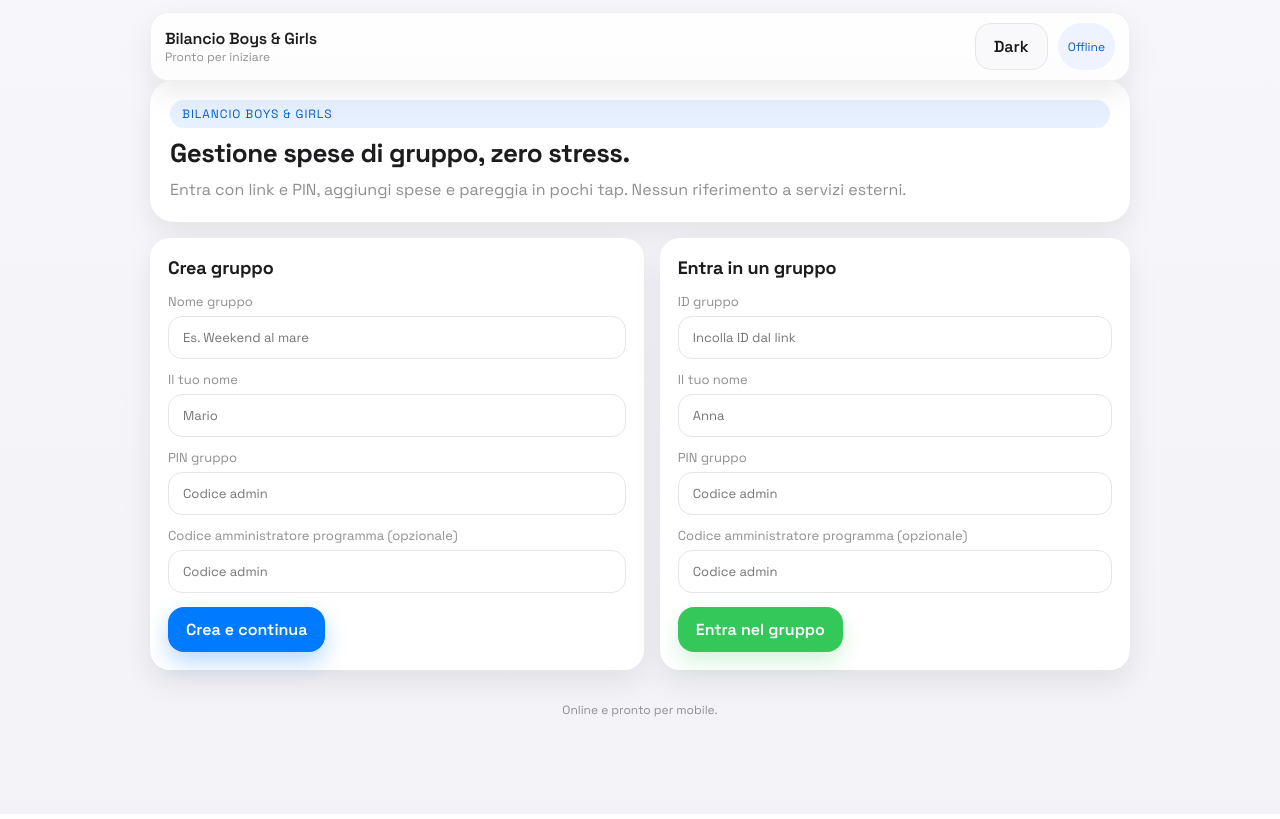
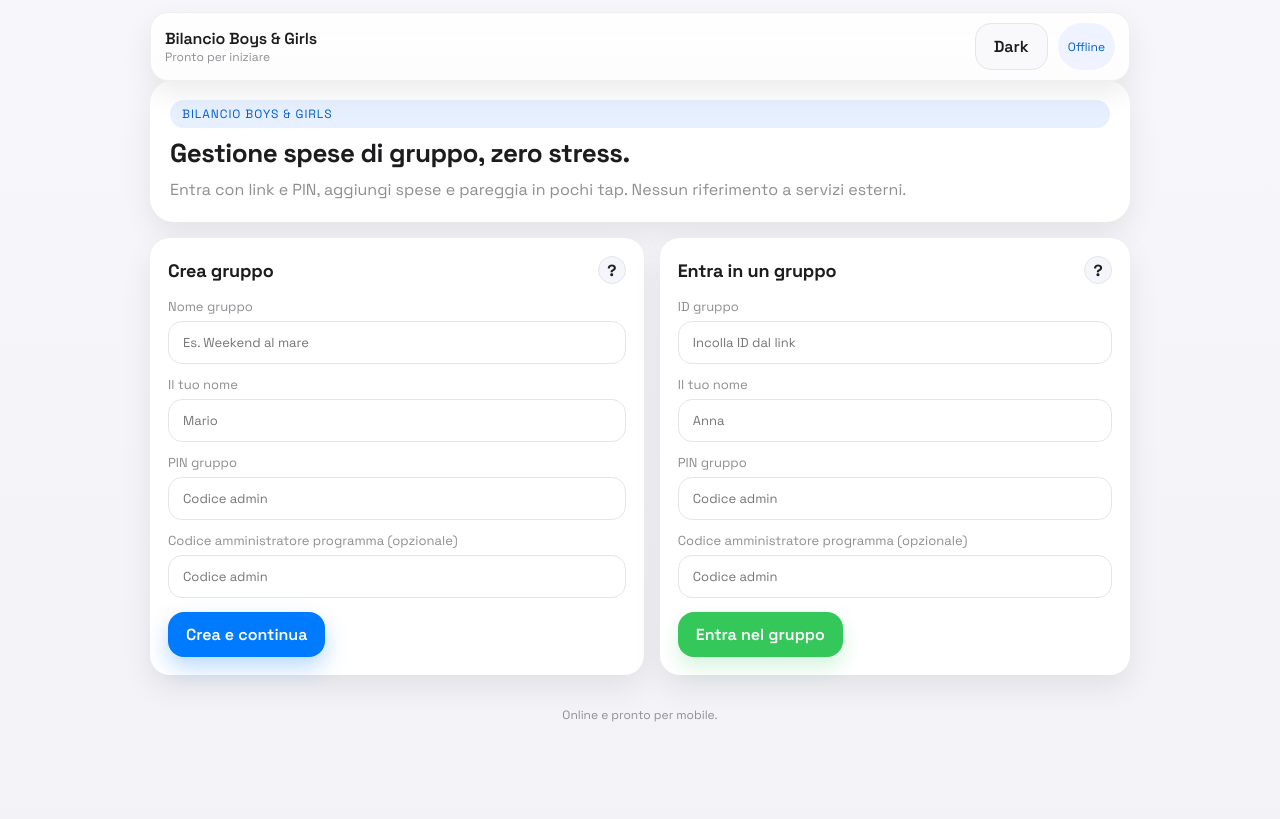
Before and after one commit to px95vhd4hp-cmyk/bilancio-boys-girls, a Next.js app: page / in a window 1280 px wide. Built offline with nearby package versions, Linux system fonts and the light colour scheme.

Commit message:
Add help buttons and advanced accordion

```diff
--- a/src/app/ClientApp.js
+++ b/src/app/ClientApp.js
@@ -671,6 +671,12 @@ export default function ClientApp() {
     }
   };
 
+  const handleHelp = (message) => {
+    if (typeof window !== "undefined") {
+      window.alert(message);
+    }
+  };
+
   return (
     <div className="page">
       <header className="ios-header">
@@ -706,7 +712,11 @@ export default function ClientApp() {
         {!session ? (
           <>
             <section className="panel">
-              <h2 className="panel-title">Crea gruppo</h2>
+              <SectionHeader
+                title="Crea gruppo"
+                help="Crea un nuovo gruppo e definisci il PIN di accesso."
+                onHelp={handleHelp}
+              />
               <div className="grid">
                 <label className="field">
                   Nome gruppo
@@ -763,7 +773,11 @@ export default function ClientApp() {
             </section>
 
             <section className="panel">
-              <h2 className="panel-title">Entra in un gruppo</h2>
+              <SectionHeader
+                title="Entra in un gruppo"
+                help="Inserisci ID gruppo, nome e PIN per accedere."
+                onHelp={handleHelp}
+              />
               <div className="grid">
                 <label className="field">
                   ID gruppo
@@ -882,9 +896,11 @@ export default function ClientApp() {
             </section>
 
             <section className="panel section" id="expense">
-              <h2 className="panel-title">
-                {editingExpenseId ? "Modifica spesa" : "Nuova spesa"}
-              </h2>
+              <SectionHeader
+                title={editingExpenseId ? "Modifica spesa" : "Nuova spesa"}
+                help="Inserisci titolo, importo e partecipanti. Le percentuali sono pesi."
+                onHelp={handleHelp}
+              />
               <div className="grid">
                 <label className="field">
                   Titolo
@@ -982,7 +998,11 @@ export default function ClientApp() {
             </section>
 
             <section className="panel section" id="expenses">
-              <h2 className="panel-title">Spese recenti</h2>
+              <SectionHeader
+                title="Spese recenti"
+                help="Elenco delle ultime spese registrate nel gruppo."
+                onHelp={handleHelp}
+              />
               <div className="list">
                 {expenses.length === 0 ? (
                   <div className="notice">Nessuna spesa registrata.</div>
@@ -1018,7 +1038,15 @@ export default function ClientApp() {
               </div>
             </section>
 
-            <section className="panel section" id="members">
+            <details className="accordion section" id="advanced">
+              <summary>Avanzate</summary>
+              <div className="advanced-grid">
+                <section className="panel section" id="members">
+                  <SectionHeader
+                    title="Membri del gruppo"
+                    help="Elenco dei partecipanti. Solo l'admin può modificarli."
+                    onHelp={handleHelp}
+                  />
               <h2 className="panel-title">Membri del gruppo</h2>
               <div className="notice">
                 Per aggiungere o modificare ruoli admin/co-admin serve il codice admin globale.
@@ -1170,12 +1198,17 @@ export default function ClientApp() {
                   </div>
                 ))}
               </div>
-            </section>
+                </section>
 
             {adminUnlocked ? (
               <section className="panel section" id="admin">
+                <SectionHeader
+                  title="Pannello admin"
+                  help="Visualizza tutti i gruppi creati con il servizio."
+                  onHelp={handleHelp}
+                />
                 <details className="accordion" open={false}>
-                  <summary>Pannello admin</summary>
+                  <summary>Apri pannello</summary>
                   <div className="notice">
                     Elenco completo dei gruppi creati con questo servizio.
                   </div>
@@ -1208,7 +1241,11 @@ export default function ClientApp() {
             ) : null}
 
             <section className="panel section" id="summary">
-              <h2 className="panel-title">Resoconto</h2>
+              <SectionHeader
+                title="Resoconto"
+                help="Mostra chi deve pagare chi in base a spese e pagamenti."
+                onHelp={handleHelp}
+              />
               <div className="list">
                 {transactions.length === 0 ? (
                   <div className="notice">Nessun debito attivo.</div>
@@ -1230,7 +1267,11 @@ export default function ClientApp() {
             </section>
 
             <section className="panel section" id="settle">
-              <h2 className="panel-title">Pareggia</h2>
+              <SectionHeader
+                title="Pareggia"
+                help="Seleziona un debito e registra il pagamento completo."
+                onHelp={handleHelp}
+              />
               {myDebts.length === 0 ? (
                 <div className="notice">Non hai debiti da pareggiare.</div>
               ) : (
@@ -1269,7 +1310,11 @@ export default function ClientApp() {
             </section>
 
             <section className="panel section" id="payments">
-              <h2 className="panel-title">Storico pagamenti</h2>
+              <SectionHeader
+                title="Storico pagamenti"
+                help="Elenco di tutti i pagamenti registrati nel gruppo."
+                onHelp={handleHelp}
+              />
               <div className="list">
                 {settlements.length === 0 ? (
                   <div className="notice">Nessun pagamento registrato.</div>
@@ -1297,7 +1342,11 @@ export default function ClientApp() {
             </section>
 
             <section className="panel section" id="reset">
-              <h2 className="panel-title">Reset dati gruppo</h2>
+              <SectionHeader
+                title="Reset dati gruppo"
+                help="Azzeramento spese/pagamenti o eliminazione gruppo."
+                onHelp={handleHelp}
+              />
               <div className="notice">
                 Cancella spese e pagamenti del gruppo (i membri restano). Puoi anche eliminare il gruppo.
               </div>
@@ -1320,6 +1369,8 @@ export default function ClientApp() {
                 </button>
               </div>
             </section>
+              </div>
+            </details>
           </>
         )}
 
@@ -1388,6 +1439,19 @@ function Sparkline({ values }) {
   );
 }
 
+function SectionHeader({ title, help, onHelp }) {
+  return (
+    <div className="section-header">
+      <h2 className="panel-title">{title}</h2>
+      {help ? (
+        <button className="help-btn" type="button" onClick={() => onHelp(help)}>
+          ?
+        </button>
+      ) : null}
+    </div>
+  );
+}
+
 function GroupParamWatcher({ onChange }) {
   const params = useSearchParams();
 
--- a/src/app/globals.css
+++ b/src/app/globals.css
@@ -304,6 +304,11 @@ body[data-theme="dark"] .notice {
   gap: 12px;
 }
 
+.advanced-grid {
+  display: grid;
+  gap: 16px;
+}
+
 .accordion summary {
   list-style: none;
   cursor: pointer;
@@ -453,6 +458,30 @@ body[data-theme="dark"] .button.secondary {
   scroll-margin-top: 90px;
 }
 
+.section-header {
+  display: flex;
+  align-items: center;
+  justify-content: space-between;
+  gap: 12px;
+}
+
+.help-btn {
+  border: 1px solid var(--line);
+  background: #f4f6fb;
+  color: var(--ink);
+  width: 28px;
+  height: 28px;
+  border-radius: 50%;
+  font-weight: 700;
+  cursor: pointer;
+}
+
+body[data-theme="dark"] .help-btn {
+  background: #1f1f27;
+  border-color: #2a2a32;
+  color: #f2f2f7;
+}
+
 @media (min-width: 860px) {
   .shell {
     grid-template-columns: 1.05fr 1fr;
```
